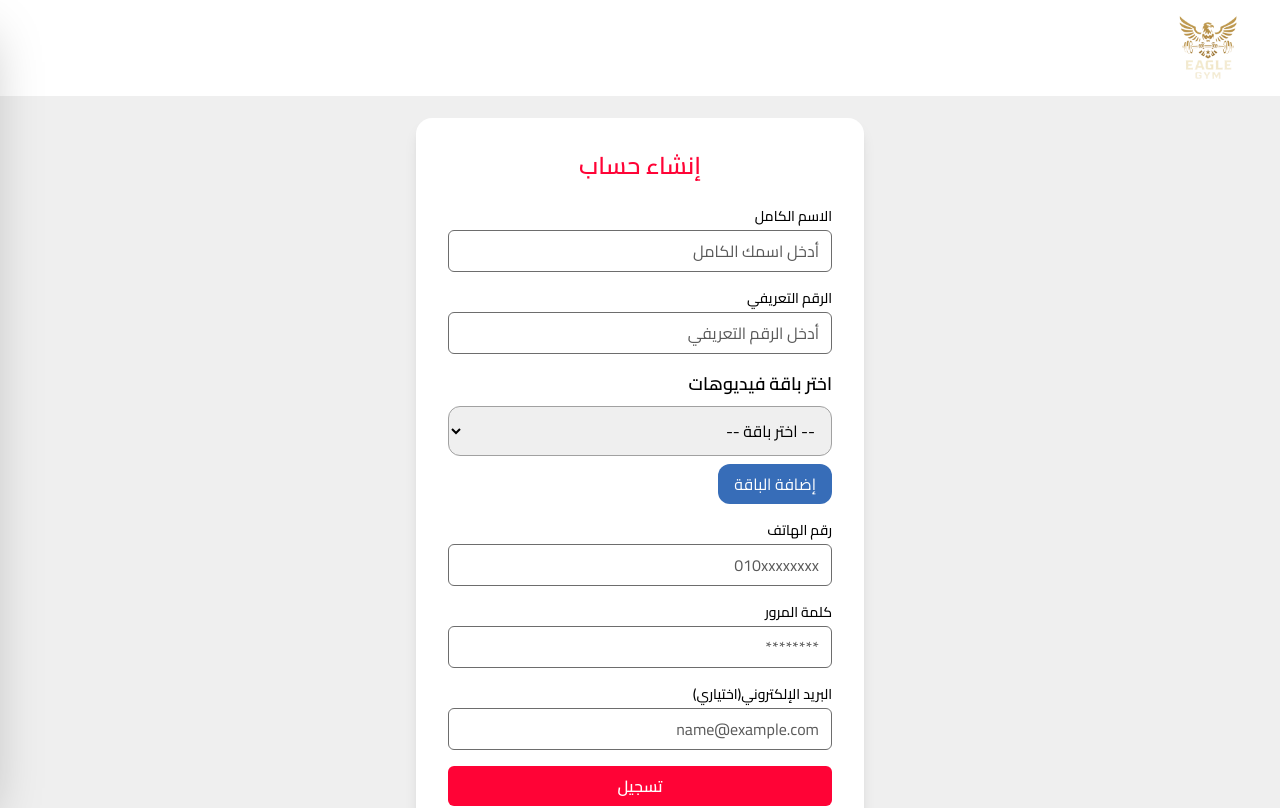
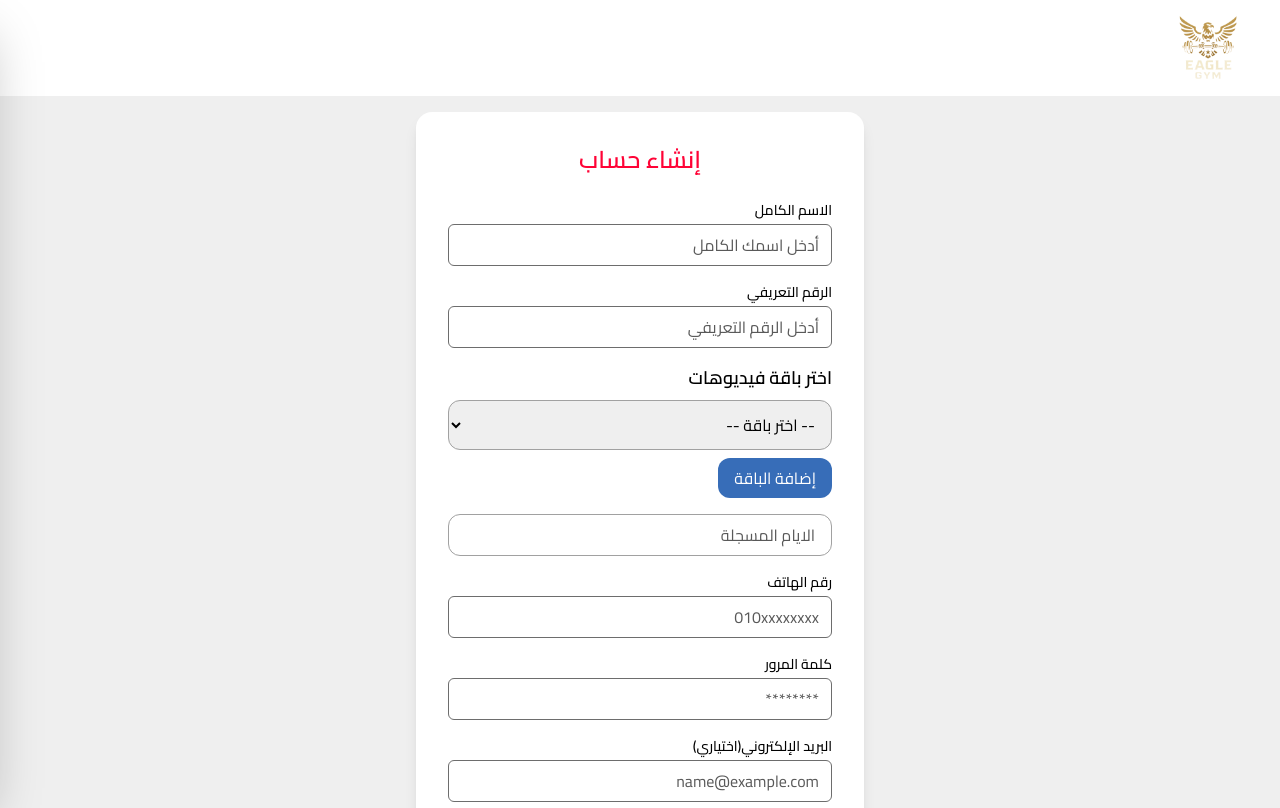
Before and after one commit to shazlygym/Gym, a React (Vite) app in the folder frontend/: page /Signup in a window 1280 px wide. Shown: the top 808 px of the page. Built offline with nearby package versions, Linux system fonts and the light colour scheme; some icons are missing.

Commit message:
resolve the issues

```diff
--- a/frontend/src/components/Customize/Register/Signup.jsx
+++ b/frontend/src/components/Customize/Register/Signup.jsx
@@ -1,6 +1,7 @@
 import { useState } from "react";
 import { Link, useNavigate } from "react-router-dom";
 import axios from "axios";
+
 
 const apiUrl = import.meta.env.VITE_REACT_APP_BACKEND_BASEURL;
 
@@ -392,6 +393,19 @@ export default function Signup() {
           </div>
 
 
+             {/* عدد الأيام المسجلة */}
+                    <div className="flex items-center border rounded-xl px-4 py-2 focus-within:ring-2 focus-within:ring-red-500 transition">
+
+                      <input
+                        type="number"
+                        name="totalDays"
+                        onChange={handleChange}
+                        placeholder="الايام المسجلة"
+                        className="w-full bg-transparent outline-none text-gray-700"
+                      />
+                    </div>
+
+
           <div>
             <label className="block text-sm font-medium">رقم الهاتف </label>
             <input
```
Also changed, not shown: 1 other file (tests, documents, lock files or other folders).
